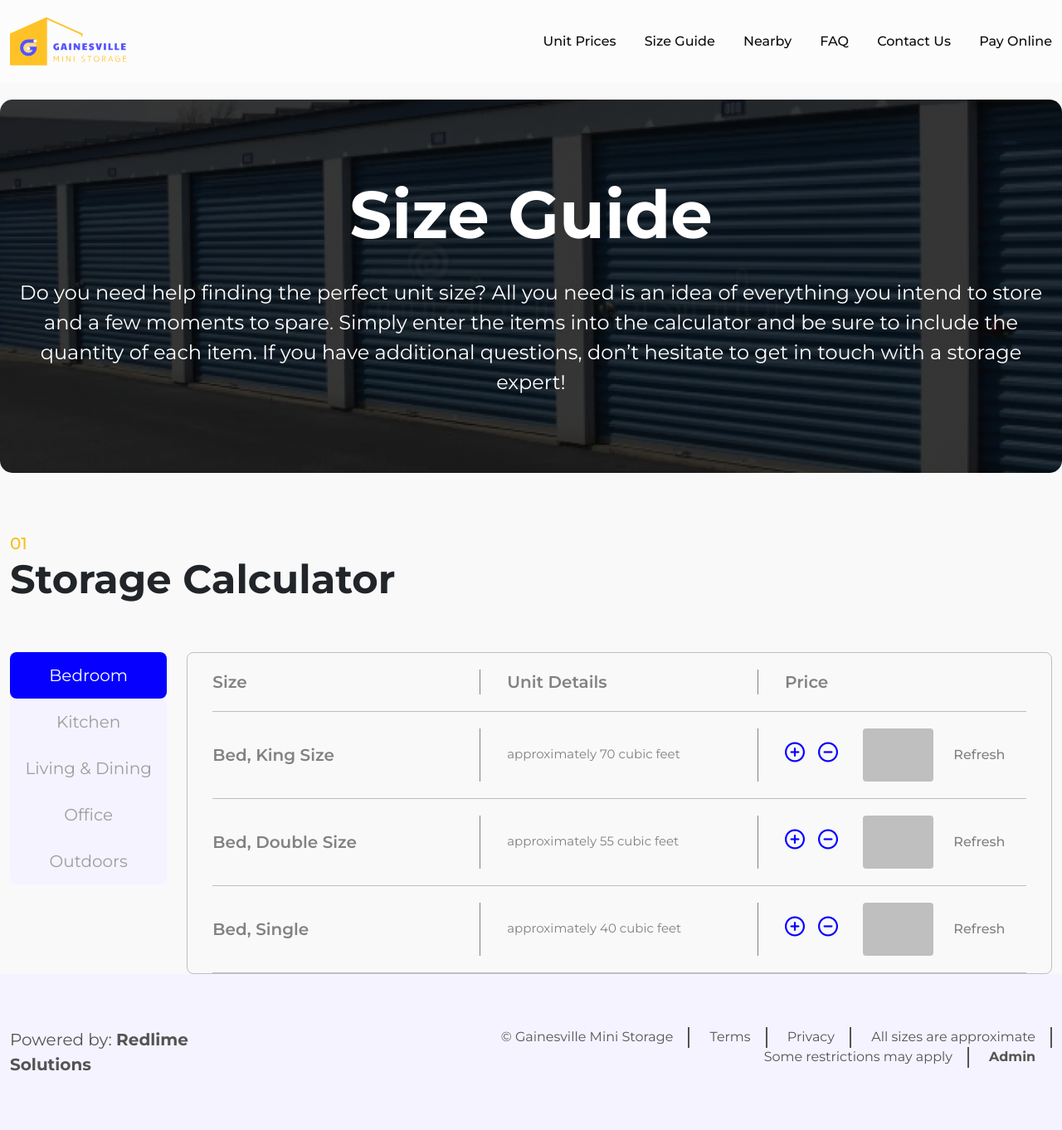
After one commit to obaedulislam/gainesville-mini-storage, a PHP site: page /size-guide.php in a window 1280 px wide. The commit adds this page. Shown: the whole page at 83% size. Run offline with PHP 8.4, Linux system fonts and the light colour scheme.

Commit message:
Size Guide page half done

```diff
--- a/css/scss/common/_common.scss
+++ b/css/scss/common/_common.scss
@@ -19,12 +19,15 @@ h1 {
 }
 h2 {
   font-size: 80px;
+  font-weight: 700;
+  color: white;
 }
 h3 {
   font-size: 48px;
 }
 h4 {
   font-size: 36px;
+  color: $black;
 }
 h5 {
   font-size: 32px;
@@ -59,6 +62,11 @@ ul {
 .first-padding {
   padding-top: 50px;
   padding-bottom: 50px;
+}
+
+//Common padding
+.common-margin {
+  margin-top: 20px;
 }
 
 /* Button CSS */
--- a/css/scss/components/_header.scss
+++ b/css/scss/components/_header.scss
@@ -2,8 +2,8 @@ header {
   padding: 15px 0px;
   background: linear-gradient(
     90.25deg,
-    hsla(0, 0%, 98.8%, 0.7) 5.68%,
-    hsla(0, 0%, 98.8%, 0.6) 143.91%
+    hsla(0, 0%, 98.8%, 0.85) 5.68%,
+    hsla(0, 0%, 98.8%, 0.85) 143.91%
   );
   -webkit-backdrop-filter: blur(30px);
   backdrop-filter: blur(30px);
@@ -18,7 +18,7 @@ header {
   a.logo {
     display: inline-block;
     img {
-      width: 100%;
+      height: 58px;
     }
   }
 
--- /dev/null
+++ b/css/scss/components/_size-guide.scss
@@ -0,0 +1,62 @@
+/** =========================
+Size Guide Page CSS Start
+========================= **/
+
+/** == Banner Section CSS Start == **/
+.banner-section {
+  &.size-guide-banner {
+    .banner-container {
+      min-height: 450px;
+      background-image: linear-gradient(
+          180deg,
+          rgba(6, 6, 6, 0.8),
+          rgba(6, 6, 6, 0.8)
+        ),
+        url("../images/size-guide/banner/size-guide-banner.webp");
+    }
+  }
+}
+/** == Banner Section CSS End == **/
+
+/** == Storage Calculator Section CSS Start == **/
+.storage-calculator-section {
+  .category {
+    ul {
+      margin-top: 0;
+    }
+  }
+
+  .category-details {
+    .single-unit {
+      .unit-price-count {
+        .price-count {
+          .plus-minus {
+            a {
+              i {
+                font-size: 24px;
+                color: $blue;
+              }
+            }
+          }
+          .input-count {
+            input {
+              @include click-focus(none, none, $gray-border, $black, block);
+              width: 85px;
+              padding: 20px 10px;
+              border-radius: 4px;
+            }
+          }
+        }
+        .refresh {
+          font-size: 16px;
+          font-weight: 500;
+        }
+      }
+    }
+  }
+}
+/** == Storage Calculator Section CSS End == **/
+
+/** =========================
+Size Guide Page CSS End
+========================= **/
--- a/css/scss/components/_unit-prices.scss
+++ b/css/scss/components/_unit-prices.scss
@@ -192,6 +192,29 @@ Unit Prices Page CSS Start
 }
 /** == Location CSS End == **/
 
+/** == Driving Direction CSS Start == **/
+.driving-directions-section {
+  .driving-direction-content {
+    &.top-margin {
+      margin-top: 40px;
+    }
+  }
+
+  h6 {
+    color: $gray-semi;
+  }
+}
+/** == Driving Direction CSS End == **/
+
+/** == CTA CSS Start == **/
+.checkout-cta-section {
+  padding: 80px 0;
+  h4 {
+    font-weight: 700;
+  }
+}
+/** == CTA CSS End == **/
+
 /** =========================
 Unit Prices Page CSS End
 ========================= **/
--- a/css/scss/components/index.scss
+++ b/css/scss/components/index.scss
@@ -3,3 +3,4 @@
 @import "footer";
 @import "home";
 @import "unit-prices";
+@import "size-guide";
--- a/css/style.css
+++ b/css/style.css
@@ -87,13 +87,16 @@ h1 {
   font-size: 96px; }
 
 h2 {
-  font-size: 80px; }
+  font-size: 80px;
+  font-weight: 700;
+  color: white; }
 
 h3 {
   font-size: 48px; }
 
 h4 {
-  font-size: 36px; }
+  font-size: 36px;
+  color: #0d0d0d; }
 
 h5 {
   font-size: 32px;
@@ -125,6 +128,9 @@ ul {
 .first-padding {
   padding-top: 50px;
   padding-bottom: 50px; }
+
+.common-margin {
+  margin-top: 20px; }
 
 /* Button CSS */
 .button {
@@ -163,7 +169,7 @@ main {
 /* === Common CSS start Here ===*/
 header {
   padding: 15px 0px;
-  background: linear-gradient(90.25deg, rgba(252, 252, 252, 0.7) 5.68%, rgba(252, 252, 252, 0.6) 143.91%);
+  background: linear-gradient(90.25deg, rgba(252, 252, 252, 0.85) 5.68%, rgba(252, 252, 252, 0.85) 143.91%);
   -webkit-backdrop-filter: blur(30px);
   backdrop-filter: blur(30px);
   height: 100px;
@@ -176,7 +182,7 @@ header {
   header a.logo {
     display: inline-block; }
     header a.logo img {
-      width: 100%; }
+      height: 58px; }
   header .right-header {
     display: flex;
     justify-content: end;
@@ -483,8 +489,54 @@ Unit Prices Page CSS Start
   background-image: none; }
 
 /** == Location CSS End == **/
+/** == Driving Direction CSS Start == **/
+.driving-directions-section .driving-direction-content.top-margin {
+  margin-top: 40px; }
+.driving-directions-section h6 {
+  color: #828282; }
+
+/** == Driving Direction CSS End == **/
+/** == CTA CSS Start == **/
+.checkout-cta-section {
+  padding: 80px 0; }
+  .checkout-cta-section h4 {
+    font-weight: 700; }
+
+/** == CTA CSS End == **/
 /** =========================
 Unit Prices Page CSS End
 ========================= **/
+/** =========================
+Size Guide Page CSS Start
+========================= **/
+/** == Banner Section CSS Start == **/
+.banner-section.size-guide-banner .banner-container {
+  min-height: 450px;
+  background-image: linear-gradient(180deg, rgba(6, 6, 6, 0.8), rgba(6, 6, 6, 0.8)), url("../images/size-guide/banner/size-guide-banner.webp"); }
+
+/** == Banner Section CSS End == **/
+/** == Storage Calculator Section CSS Start == **/
+.storage-calculator-section .category ul {
+  margin-top: 0; }
+.storage-calculator-section .category-details .single-unit .unit-price-count .price-count .plus-minus a i {
+  font-size: 24px;
+  color: #0601ff; }
+.storage-calculator-section .category-details .single-unit .unit-price-count .price-count .input-count input {
+  border: none;
+  outline: none;
+  background-color: #bfbfbf;
+  color: #0d0d0d;
+  display: block;
+  width: 85px;
+  padding: 20px 10px;
+  border-radius: 4px; }
+.storage-calculator-section .category-details .single-unit .unit-price-count .refresh {
+  font-size: 16px;
+  font-weight: 500; }
+
+/** == Storage Calculator Section CSS End == **/
+/** =========================
+Size Guide Page CSS End
+========================= **/
 
 /*# sourceMappingURL=style.css.map */
--- a/header.php
+++ b/header.php
@@ -7,7 +7,7 @@
         <div class="col-sm-12 col-md-9 col-lg-9 right-header">
           <ul class="navigation">
             <li><a href="unit-prices.php">Unit Prices</a></li>
-            <li><a href="">Size Guide</a></li>
+            <li><a href="size-guide.php">Size Guide</a></li>
             <li><a href="">Nearby</a></li>
             <li><a href="">FAQ</a></li>
             <li><a href="">Contact Us</a></li>
--- /dev/null
+++ b/size-guide.php
@@ -0,0 +1,191 @@
+<!DOCTYPE html>
+<html lang="en">
+
+  <!--|| Bundle File Start ||-->
+  <?php include "bundle.php" ?>
+  <!--|| Bundle File End ||-->
+
+
+<body>
+  <!--|| Header Section Start ||-->
+  <?php include "header.php" ?>
+  <!--|| Header Section End ||-->
+
+
+  <!--|| Main Section Start ||-->
+  <main>
+    <!--|| Banner Section Start ||-->
+      <section class="banner-section size-guide-banner">
+        <div class="banner-container text-center ">
+          <div class="row banner-content">
+              <h2>Size Guide</h2>
+              <p>Do you need help finding the perfect unit size? All you need is an idea of everything you intend to store and a few moments to spare. Simply enter the items into the calculator and be sure to include the quantity of each item. If you have additional questions, don’t hesitate to get in touch with a storage expert!</p>
+          </div>
+        </div>
+      </section>
+    <!--|| Banner Section End ||-->
+
+     <!--|| Storage Calculator Section Start ||-->
+     <section class="storage-calculator-section  unit-filter-section">
+      <div class="container">
+        <div class="row first-padding">
+            <div class="feature-head ">
+              <p class="feature-num">01</p>
+              <h3 >Storage Calculator</h3>
+            </div>
+        </div>
+        <!--Heading Row End -->
+
+        <div class="row">
+          <div class="col-md-2 col-12">
+
+            <div class="category ">
+              <ul>
+                <li><a href="#view-all" class="active">Bedroom</a></li>
+                <li><a href="#small">Kitchen</a></li>
+                <li><a href="#medium">Living & Dining</a></li>
+                <li><a href="#large">Office</a></li>
+                <li><a href="#vehicle">Outdoors</a></li>
+              </ul>
+            </div>
+            <!--Category Item End-->
+          </div>
+
+          <div class="col-md-10 col-12">
+            <div class="category-details">
+                <div class="single-unit heading">
+                  <div class="row">
+                    <div class="col-md-4 col-6 head-size">
+                      <p>Size</p>
+                    </div>
+                    <div class="col-md-4 head-unit">
+                      <p class="common-pl">Unit Details</p>
+                    </div>
+                     <div class="col-md-4 col-6 head">
+                       <p class="common-pl">Price</p>
+                    </div>
+                  </div>
+                </div>
+                <!--Single Unit Heading End -->
+
+                <div class="single-unit">
+                  <div class="row wrapper">
+                    <div class="col-md-4 col-6 store-size">
+                        <p>Bed, King Size</p>
+                    </div>
+                    <div class="col-md-4 store-unit-details">
+                        <p class="unit-details common-pl">approximately 70 cubic feet</p>
+                    </div>
+                     <div class="col-md-4 col-4 unit-price-count">
+                        <div class="row">
+                          <div class="col-md-8 col-12">
+                            <div class="price-count d-flex align-items-center justify-content-between">
+                              <div class="plus-minus d-flex common-pl">
+                                  <a href="#">
+                                    <i class="icon-plus"></i>
+                                  </a>
+                                  <a href="#">
+                                    <i class="icon-minus ms-3"></i>
+                                  </a>
+                              </div>
+                              <div class="input-count">
+                                <input type="text" id="count" name="count">
+                              </div>
+                            </div>
+                          </div>
+
+                          <div class="col-md-4 col-12 d-flex align-items-center">
+                            <p class="refresh">Refresh</p>
+                          </div>
+                        </div>
+                    </div>
+                  </div>
+                </div>
+                <!--Single Unit Heading End -->
+
+                <div class="single-unit">
+                  <div class="row wrapper">
+                    <div class="col-md-4 col-6 store-size">
+                        <p>Bed, Double Size</p>
+                    </div>
+                    <div class="col-md-4 store-unit-details">
+                        <p class="unit-details common-pl">approximately 55 cubic feet</p>
+                    </div>
+                     <div class="col-md-4 col-4 unit-price-count">
+                        <div class="row">
+                          <div class="col-md-8 col-12">
+                            <div class="price-count d-flex align-items-center justify-content-between">
+                              <div class="plus-minus d-flex common-pl">
+                                  <a href="#">
+                                    <i class="icon-plus"></i>
+                                  </a>
+                                  <a href="#">
+                                    <i class="icon-minus ms-3"></i>
+                                  </a>
+                              </div>
+                              <div class="input-count">
+                                <input type="text" id="count" name="count">
+                              </div>
+                            </div>
+                          </div>
+
+                          <div class="col-md-4 col-12 d-flex align-items-center">
+                            <p class="refresh">Refresh</p>
+                          </div>
+                        </div>
+                    </div>
+                  </div>
+                </div>
+                <!--Single Unit Heading End -->
+
+                <div class="single-unit">
+                  <div class="row wrapper">
+                    <div class="col-md-4 col-6 store-size">
+                        <p>Bed, Single</p>
+                    </div>
+                    <div class="col-md-4 store-unit-details">
+                        <p class="unit-details common-pl">approximately 40 cubic feet</p>
+                    </div>
+                     <div class="col-md-4 col-4 unit-price-count">
+                        <div class="row">
+                          <div class="col-md-8 col-12">
+                            <div class="price-count d-flex align-items-center justify-content-between">
+                              <div class="plus-minus d-flex common-pl">
+                                  <a href="#">
+                                    <i class="icon-plus"></i>
+                                  </a>
+                                  <a href="#">
+                                    <i class="icon-minus ms-3"></i>
+                                  </a>
+                              </div>
+                              <div class="input-count">
+                                <input type="text" id="count" name="count">
+                              </div>
+                            </div>
+                          </div>
+
+                          <div class="col-md-4 col-12 d-flex align-items-center">
+                            <p class="refresh">Refresh</p>
+                          </div>
+                        </div>
+                    </div>
+                  </div>
+                </div>
+                <!--Single Unit Heading End -->
+
+            </div>
+          </div>
+        </div>
+        <!--All Calculation End-->
+      </div>
+     </section>
+     <!--|| Storage Calculator Section End ||-->
+  </main>
+  <!--|| Main Section End ||-->
+
+   <!--|| Footer Section Start ||-->
+  <?php include "footer.php" ?>
+  <!--|| Footer Section End ||-->
+
+</body>
+</html>
```
Also changed, not shown: unit-prices.php (+80 -2 lines), images/logo.svg, images/size-guide/banner/size-guide-banner.webp (added), 2 other files.
